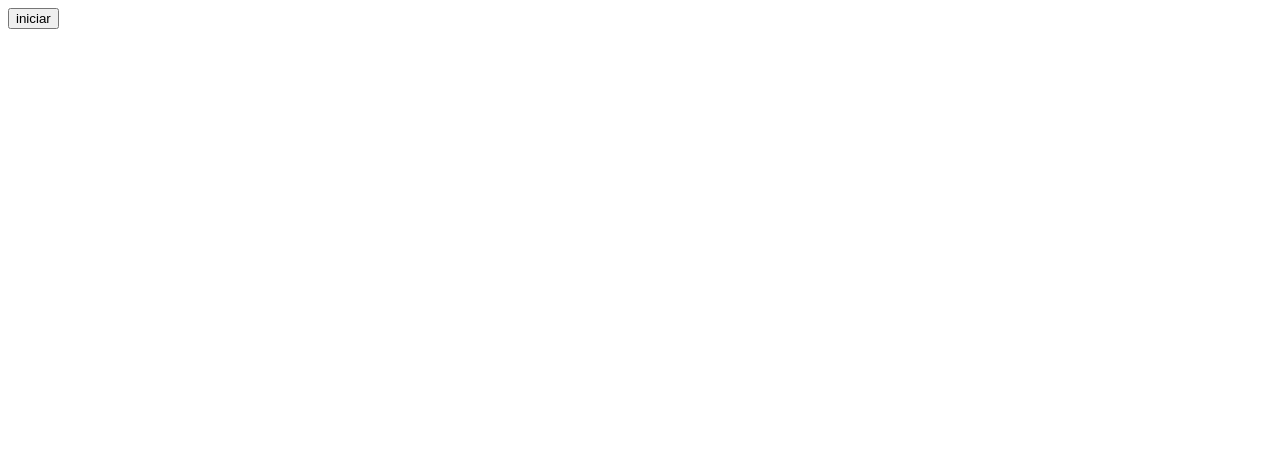
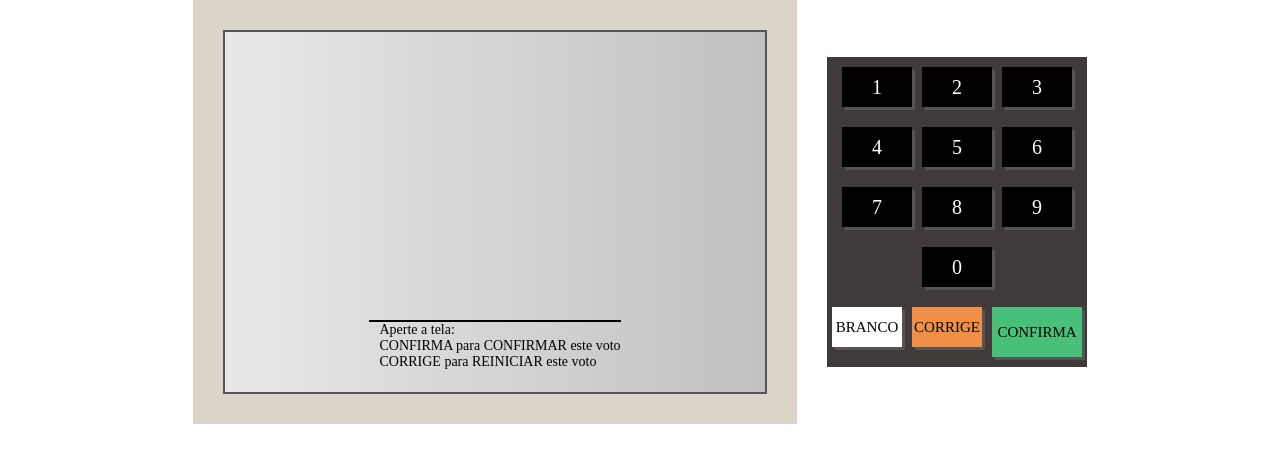
Before and after one commit to condesso26/urnaeletronica, a plain HTML site: page index.html in a window 1280 px wide. Drawn offline with Linux system fonts and the light colour scheme.

Commit message:
urna eletronica 18/10/23

```diff
--- a/index.html
+++ b/index.html
@@ -1,14 +1,56 @@
 <!DOCTYPE html>
-<html lang="en">
+<html lang="pt-BR">
 <head>
     <meta charset="UTF-8">
-    <meta http-equiv="X-UA-Compatible" content="IE=edge">
     <meta name="viewport" content="width=device-width, initial-scale=1.0">
     <title>Urna Eletronica</title>
+    <link rel="stylesheet" href="style.css">
 </head>
 <body>
+    <div class="urna">
+        <div class="tela">
+            <div class="d-1">
+                <div class="d-1-left">
+                    <!-- Conteúdo da seção esquerda -->
+                </div>
+                <div class="d-1-right">
+                    <!-- Conteúdo da seção direita -->
+                </div>
+            </div>
+            <div class="d-2">
+                Aperte a tela:<br/>
+                CONFIRMA para CONFIRMAR este voto<br/>
+                CORRIGE para REINICIAR este voto
+            </div>
+        </div>
+    </div>
+    <div class="teclado">
+        <div class="tecladolinha">
+            <div class="tecladobotao" onclick="teclaPressionada('1')">1</div>
+            <div class="tecladobotao" onclick="teclaPressionada('2')">2</div>
+            <div class="tecladobotao" onclick="teclaPressionada('3')">3</div>
+        </div>
+        <div class="tecladolinha">
+            <div class="tecladobotao" onclick="teclaPressionada('4')">4</div>
+            <div class="tecladobotao" onclick="teclaPressionada('5')">5</div>
+            <div class="tecladobotao" onclick="teclaPressionada('6')">6</div>
+        </div>
+        <div class="tecladolinha">
+            <div class="tecladobotao" onclick="teclaPressionada('7')">7</div>
+            <div class="tecladobotao" onclick="teclaPressionada('8')">8</div>
+            <div class="tecladobotao" onclick="teclaPressionada('9')">9</div>
+        </div>
+        <div class="tecladolinha">
+            <div class="tecladobotao" onclick="teclaPressionada('0')">0</div>
+        </div>
+        <div class="tecladolinha">
+            <div class="tecladobotao botaobranco" onclick="votoBranco()">BRANCO</div>
+            <div class="tecladobotao botaocorrige" onclick="corrigeVoto()">CORRIGE</div>
+            <div class="tecladobotao botaoconfirma" onclick="confirmaVoto()">CONFIRMA</div>
+        </div>
+    </div>
 
-    <button type="button" onclick="urnaEletronica('Joao' , 'Carlos')"> iniciar </button>
-    <script src="./UrnaEletronica.js"></script>
+    <script>
+    </script>
 </body>
 </html>
--- /dev/null
+++ b/style.css
@@ -0,0 +1,102 @@
+body {
+    margin: 0;
+    display: flex;
+    justify-content: center;
+    align-items: center;
+}
+
+.urna {
+    background-color: #dbd5c9;
+    padding: 30px;
+    display: flex;
+    flex-direction: column;
+    align-items: center;
+}
+
+.tela {
+    width: 500px;
+    height: 320px;
+    background: linear-gradient(to right, #e8e8e8, #C1C1C1);
+    border: 2px solid #555;
+    display: flex;
+    flex-direction: column;
+    justify-content: space-between;
+    align-items: center;
+    padding: 20px;
+}
+
+.teclado {
+    margin-left: 30px;
+    background-color: #403A3A;
+    display: flex;
+    flex-direction: column;
+    align-items: center;
+}
+
+.tecladolinha {
+    display: flex;
+    justify-content: space-between;
+    margin: 5px 0;
+}
+
+.tecladobotao {
+    width: 70px;
+    height: 40px;
+    background-color: #000;
+    color: #FFF;
+    font-size: 20px;
+    display: flex;
+    justify-content: center;
+    align-items: center;
+    margin: 5px;
+    cursor: pointer;
+    box-shadow: 3px 3px 0px #555;
+    transition: background-color 0.2s;
+}
+
+.botaobranco {
+    background-color: #FFF;
+    color: #000;
+    font-size: 15px;
+}
+
+.botaocorrige {
+    background-color: #F09046;
+    color: #000;
+    font-size: 15px;
+}
+
+.botaoconfirma {
+    background-color: #48c079;
+    color: #000;
+    font-size: 15px;
+    width: 90px;
+    height: 50px;
+}
+
+.d-1 {
+    display: flex;
+    justify-content: space-between;
+    align-items: center;
+}
+
+.d-1-left {
+    flex: 1;
+    display: flex;
+    justify-content: center;
+    align-items: center;
+}
+
+.d-1-right {
+    width: 90px;
+    display: flex;
+    justify-content: center;
+    align-items: center;
+}
+
+.d-2 {
+    height: 50px;
+    font-size: 14px;
+    border-top: 2px solid #000;
+    padding-left: 10px;
+}
```
Also changed, not shown: script.js (added, +78 -0 lines).
